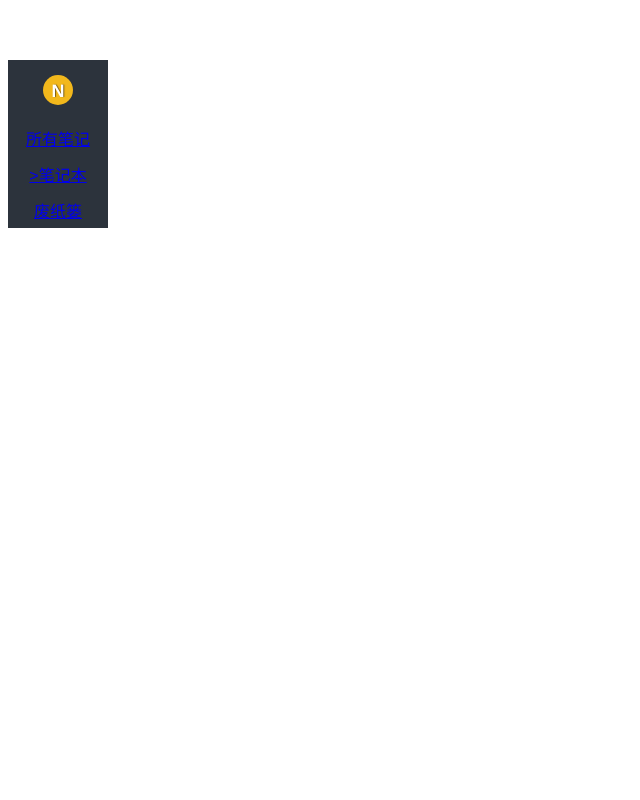
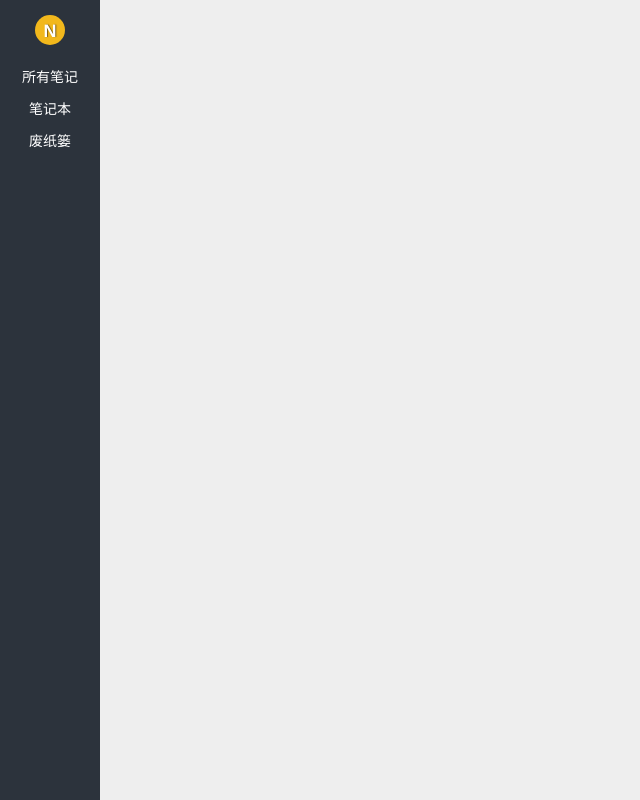
Before and after one commit to Nara-11/Online-Notes, a Vue app: page / in a window 1280 px wide. Shown: the whole page, without its empty margins (0-640 px from the left). Built offline with nearby package versions, Linux system fonts and the light colour scheme; a small style sheet from the web is missing.

Commit message:
修改Sidebar样式

```diff
--- a/src/App.vue
+++ b/src/App.vue
@@ -7,19 +7,62 @@
 
 <script>
 import sidebar from './components/Sidebar.vue'
+
 export default {
   name: 'App',
-  components:{sidebar}
+  components: {sidebar}
 }
 </script>
 
 <style>
+@import '//at.alicdn.com/t/font_496303_kqrjhri8l25d0a4i.css';
+
+* {
+  box-sizing: border-box;
+  margin: 0;
+  padding: 0;
+}
+
+html, body, #app {
+  height: 100%;
+}
+
+body {
+  font-family: 'Avenir', Helvetica, Arial, sans-serif;
+  font-size: 14px;
+  -webkit-font-smoothing: antialiased;
+  --moz-osx-font-smoothing: grayscale;
+  -text-align: center;
+  -color: #2c3e50;
+  -margin-top: 60px;
+  -moz-osx-font-smoothing: grayscale;
+  background-color: #eee;
+}
+
+
+a {
+  text-decoration: none;
+  color: #444;
+}
+
+ul, li {
+  list-style: none;
+}
+
+.btn {
+  color: #666;
+  font-size: 12px;
+  padding: 2px 4px;
+  background-color: #fff;
+  box-shadow: 0px 0px 2px 0px #ccc;
+  border: none;
+  cursor: pointer;
+  display: inline-block;
+}
+
+
 #app {
-  font-family: 'Avenir', Helvetica, Arial, sans-serif;
-  -webkit-font-smoothing: antialiased;
-  -moz-osx-font-smoothing: grayscale;
-  text-align: center;
-  color: #2c3e50;
-  margin-top: 60px;
+  display: flex;
+  align-items: stretch;
 }
 </style>
--- a/src/components/Sidebar.vue
+++ b/src/components/Sidebar.vue
@@ -3,7 +3,7 @@
     <avatar></avatar>
     <div class="icons">
       <router-link to="/note/1" title="所有笔记"><i class="iconfont icon-note"></i>所有笔记</router-link>
-      <router-link to="/notebooks" title="笔记本">><i class="iconfont icon-notebook"></i>笔记本</router-link>
+      <router-link to="/notebooks" title="笔记本"><i class="iconfont icon-notebook"></i>笔记本</router-link>
       <router-link to="/trash/1" title="废纸篓"><i class="iconfont icon-trash"></i>废纸篓</router-link>
     </div>
     <div class="logout">
@@ -34,10 +34,12 @@
   a {
     padding: 6px 0;
     display: block;
+    color: white;
   }
 
   .router-link-active {
     background-color: #5e6266;
+  }
 }
 
 .logout {
@@ -51,6 +53,4 @@
 .iconfont {
   color: #fff;
 }
-
-}
 </style>
```
Lines whose indentation alone changed are shown as unchanged.
